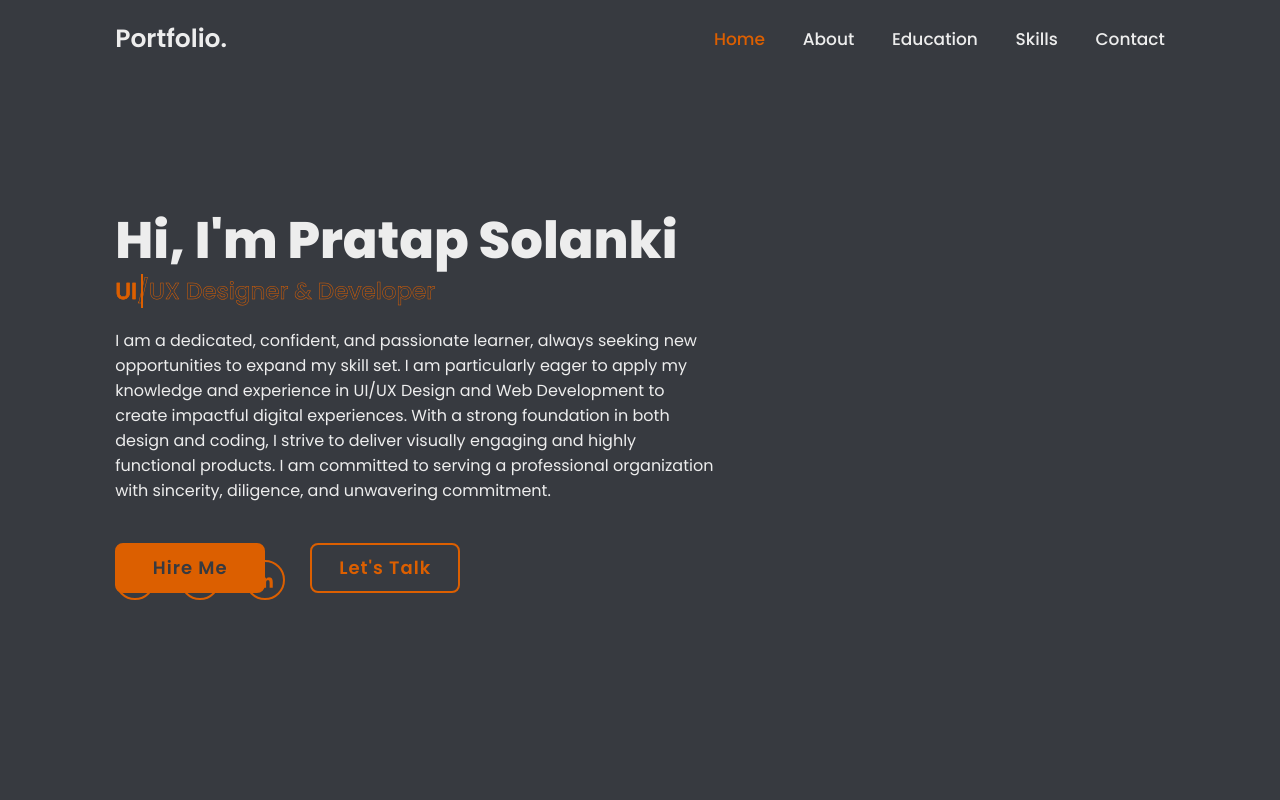
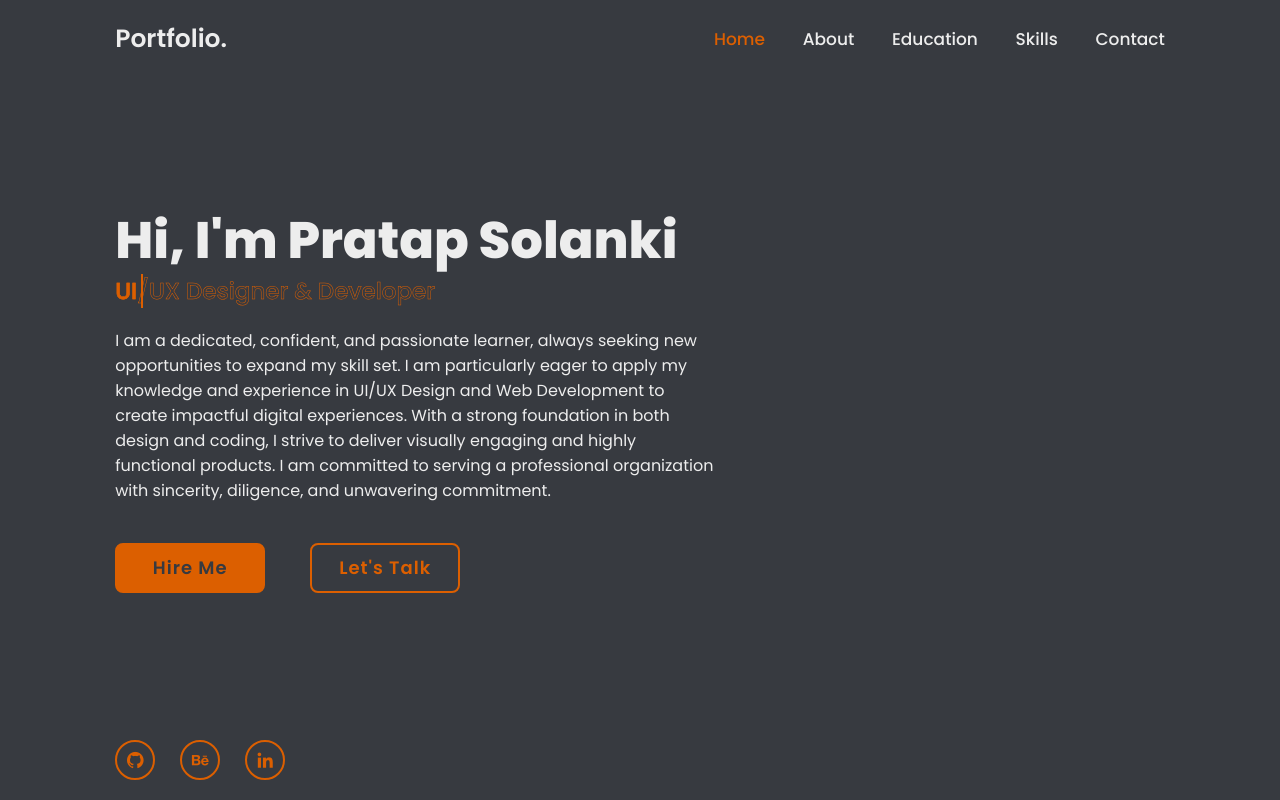
Before and after one commit to Pratapsolanki1304/My-Portfolio, a plain HTML site: page index.html in a window 1280 px wide. Shown: the top 800 px of the page. Drawn offline with nearby package versions, Linux system fonts and the light colour scheme.

Commit message:
Update style.css

```diff
--- a/style.css
+++ b/style.css
@@ -219,7 +219,7 @@ section {
 
 .home-sci {
     position: absolute;
-    bottom: 20rem;
+    bottom: 2rem;
     width: 170px;
     display: flex;
     justify-content: space-between;
```
